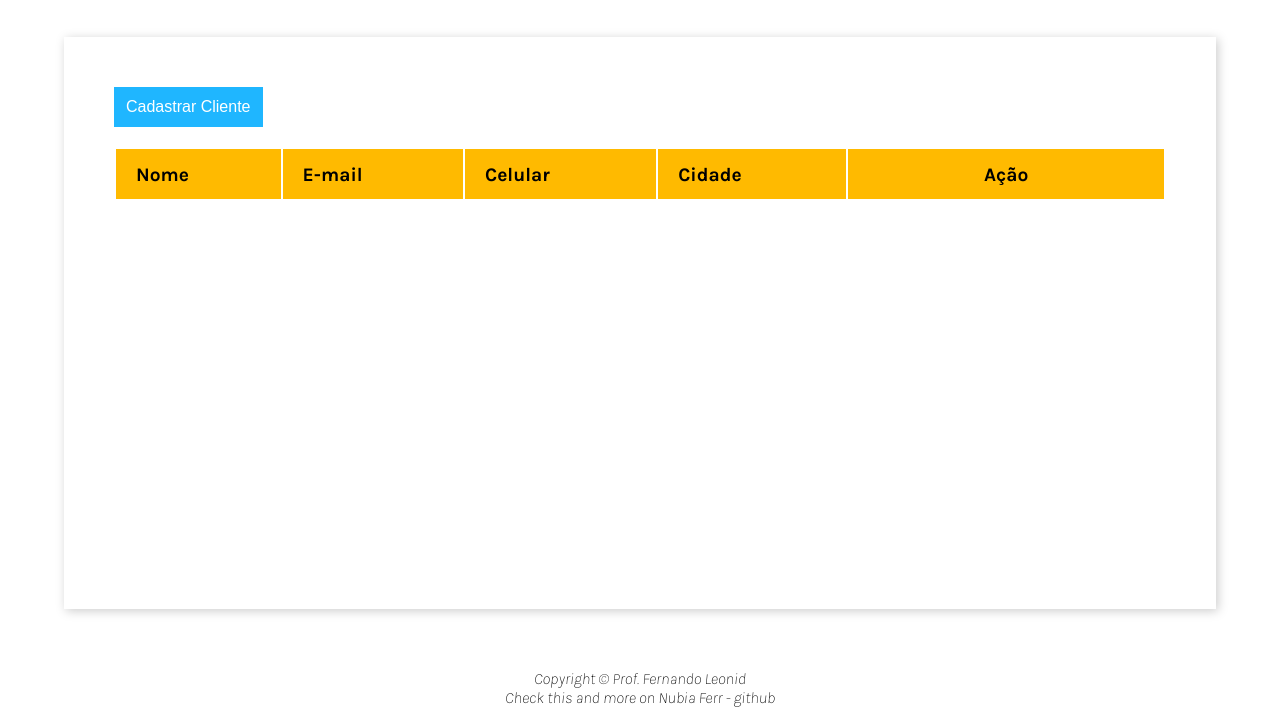
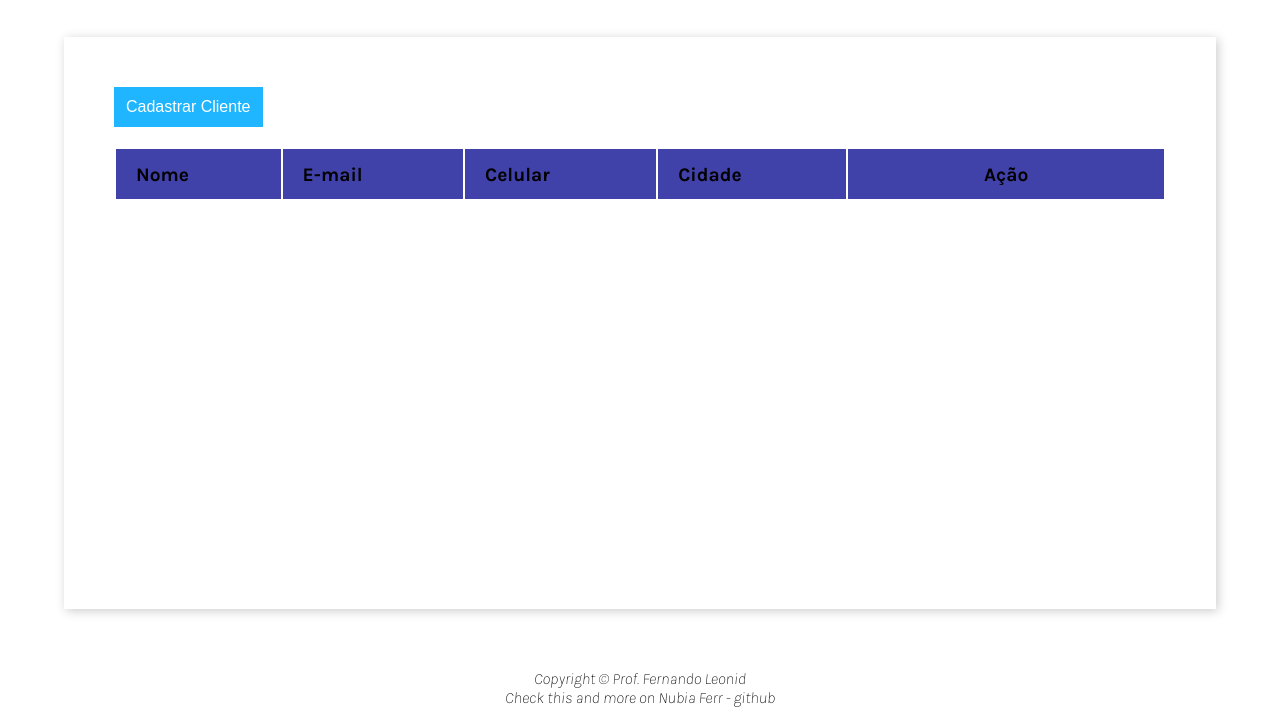
Before and after one commit to nubiaferr/crud-javascript, a plain HTML site: page index.html in a window 1280 px wide. Shown: the part 73-800 px from the top of the page. Drawn offline with Linux system fonts and the light colour scheme.

Commit message:
new primary color

```diff
--- a/css/main.css
+++ b/css/main.css
@@ -5,7 +5,7 @@
 }
 
 :root{
-    --primary-color: #FFBA00;
+    --primary-color: #4141aa;
     --secundary-color: #FFF1CC;
     --shadow-color: #CCC;
     --text-color: #FFF;
```
